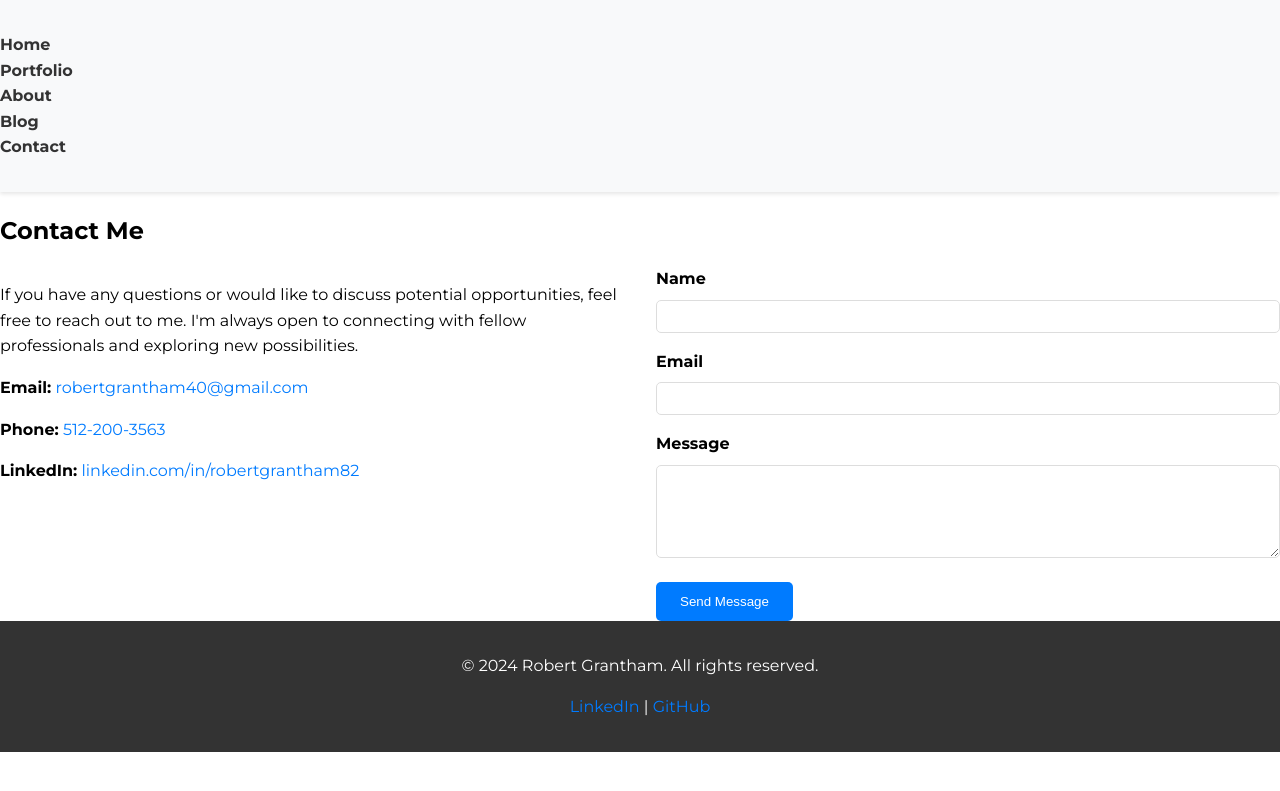
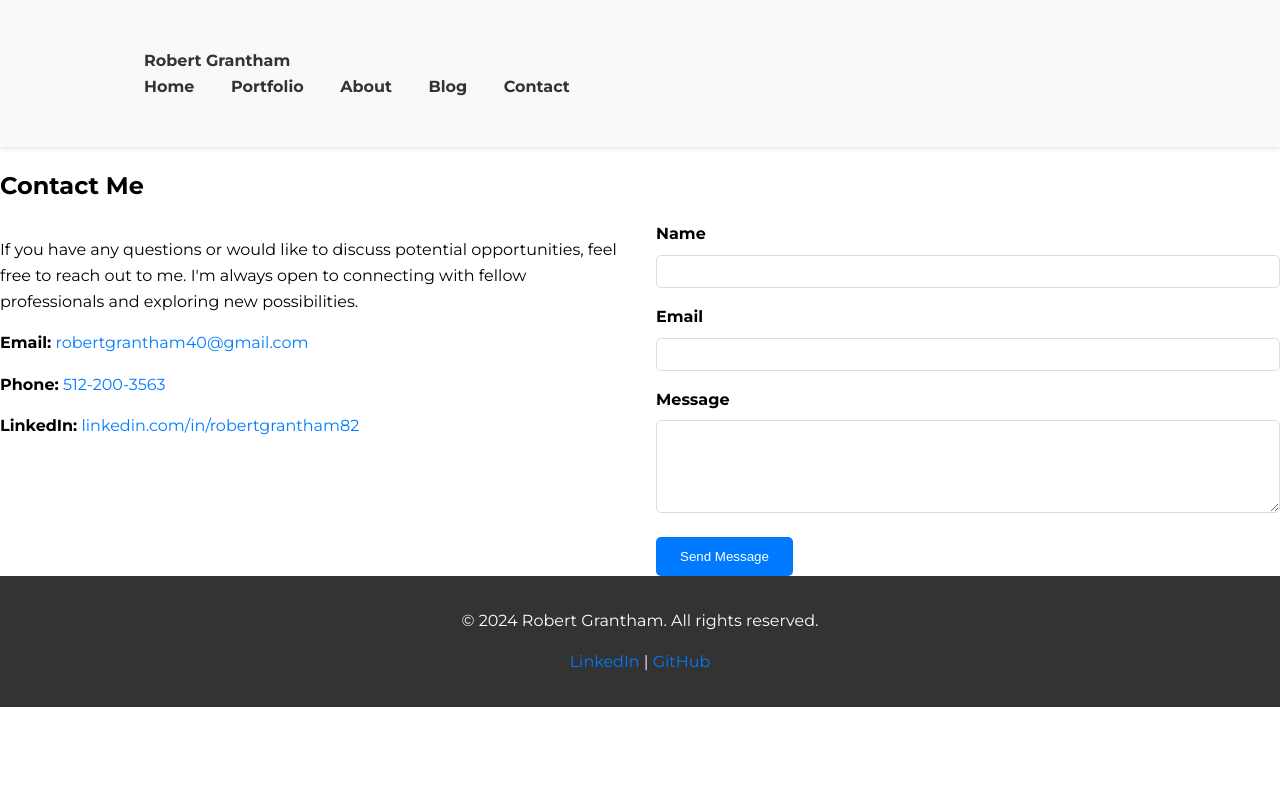
Before and after one commit to rgrantham82/rgrantham82.github.io, a Jekyll site: the page built from contact.html, in a window 1280 px wide. Shown: the top 791 px of the page. Built offline with Jekyll 4.4.1, drawn with Linux system fonts in a browser that asks for light colours.

Commit message:
Update header.html

```diff
--- a/_includes/header.html
+++ b/_includes/header.html
@@ -1,11 +1,35 @@
-<header>
-    <nav>
-        <ul>
-            <li><a href="{{ '/' | relative_url }}">Home</a></li>
-            <li><a href="{{ '/portfolio.html' | relative_url }}">Portfolio</a></li>
-            <li><a href="{{ '/about.html' | relative_url }}">About</a></li>
-            <li><a href="{{ '/blog.html' | relative_url }}">Blog</a></li>
-            <li><a href="{{ '/contact.html' | relative_url }}">Contact</a></li>
-        </ul>
-    </nav>
+<header class="navbar is-primary" role="navigation" aria-label="main navigation">
+    <div class="container">
+        <div class="navbar-brand">
+            <a class="navbar-item" href="/">
+                <strong>Robert Grantham</strong>
+            </a>
+            <a role="button" class="navbar-burger burger" aria-label="menu" aria-expanded="false"
+                data-target="navbarMenu">
+                <span aria-hidden="true"></span>
+                <span aria-hidden="true"></span>
+                <span aria-hidden="true"></span>
+            </a>
+        </div>
+
+        <div id="navbarMenu" class="navbar-menu">
+            <div class="navbar-start">
+                <a class="navbar-item" href="/">
+                    Home
+                </a>
+                <a class="navbar-item" href="/portfolio.html">
+                    Portfolio
+                </a>
+                <a class="navbar-item" href="/about.html">
+                    About
+                </a>
+                <a class="navbar-item" href="/blog.html">
+                    Blog
+                </a>
+                <a class="navbar-item" href="/contact.html">
+                    Contact
+                </a>
+            </div>
+        </div>
+    </div>
 </header>
```
